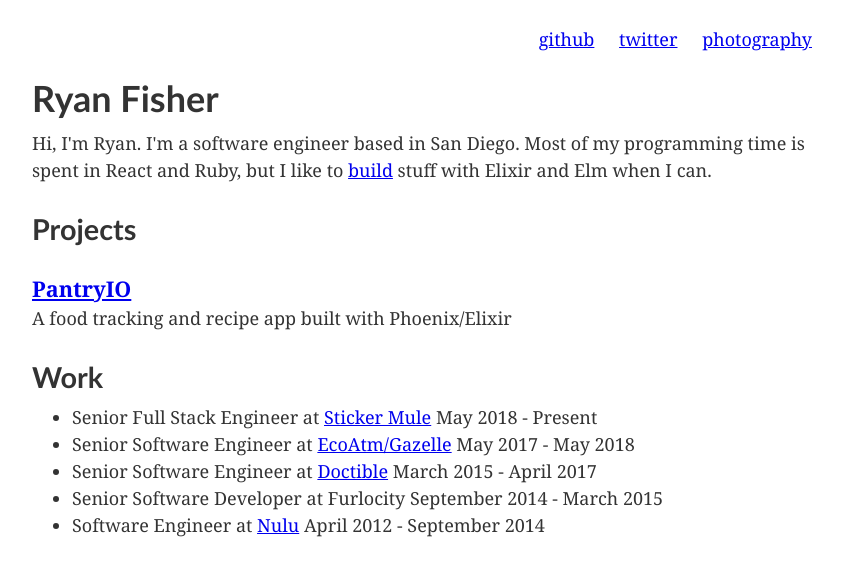
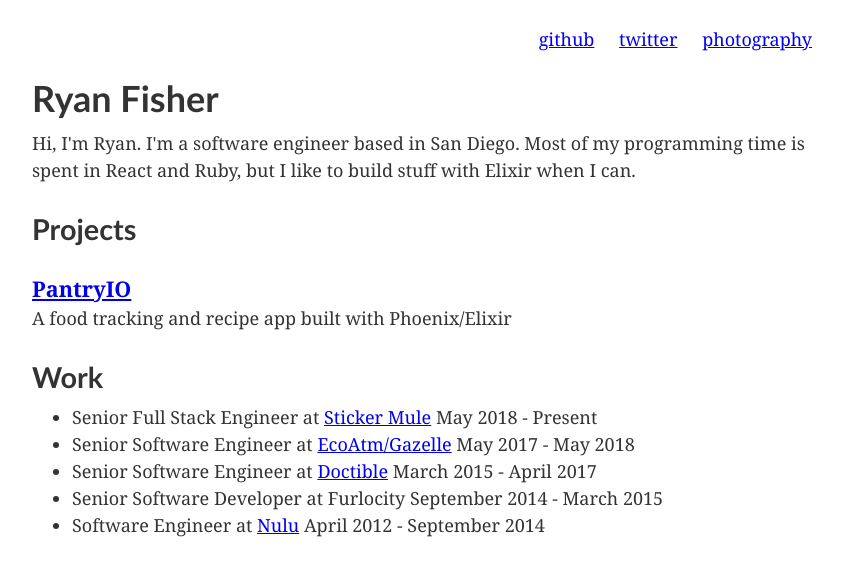
Before and after one commit to ryanfisher/ryanfisher.io, a Jekyll site: the page built from index.md, in a window 1280 px wide. Shown: the top 576 px of the page, without its empty margins (218-1061 px from the left). Built offline with Jekyll 4.4.1, drawn with Linux system fonts in a browser that asks for light colours.

Commit message:
Remove build link and mention of Elm

```diff
--- a/_layouts/home.html
+++ b/_layouts/home.html
@@ -19,7 +19,7 @@
         </ul>
       </nav>
       <h1>Ryan Fisher</h1>
-      <p class="introduction">Hi, I'm Ryan. I'm a software engineer based in San Diego. Most of my programming time is spent in React and Ruby, but I like to <a href="#projects">build</a> stuff with Elixir and Elm when I can.</p>
+      <p class="introduction">Hi, I'm Ryan. I'm a software engineer based in San Diego. Most of my programming time is spent in React and Ruby, but I like to build stuff with Elixir when I can.</p>
       <section id="projects">
         <a name="projects"></a>
         <h2>Projects</h2>
```
